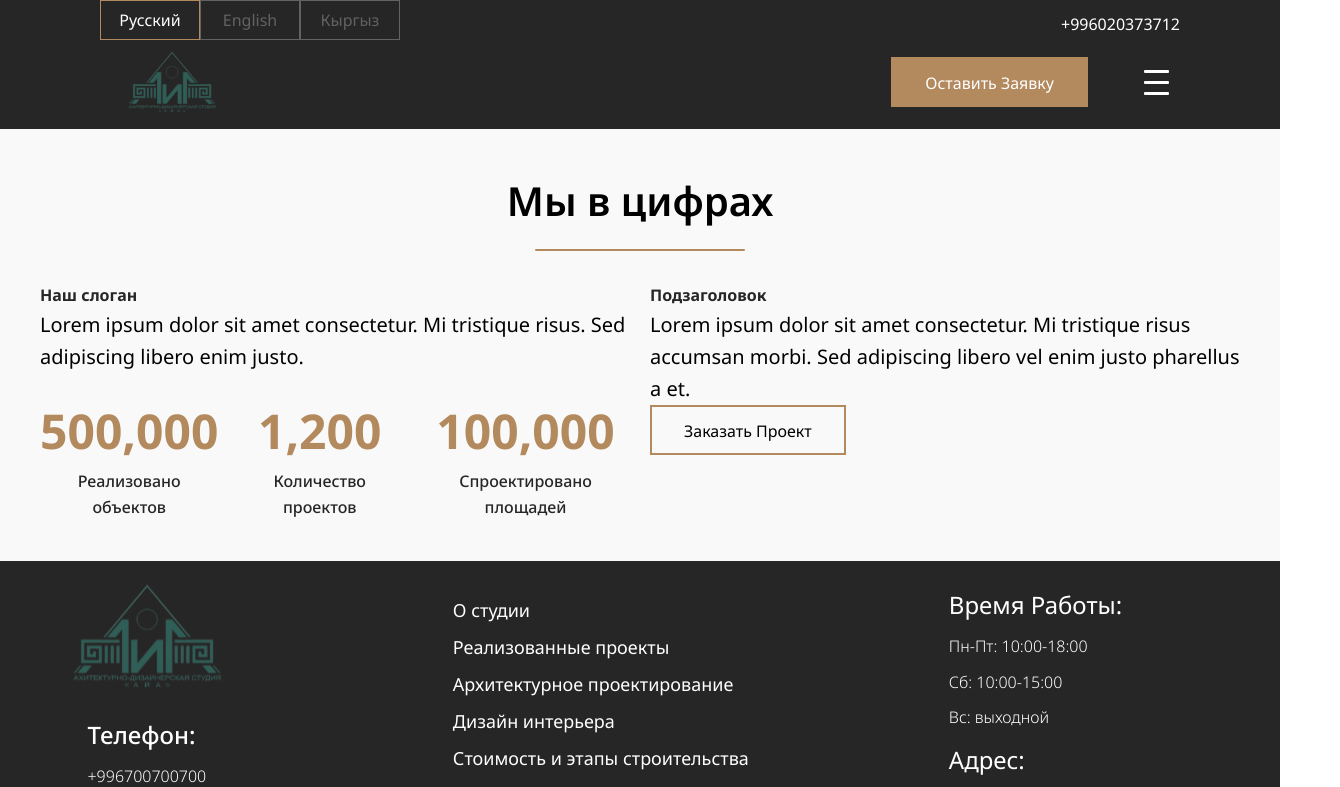
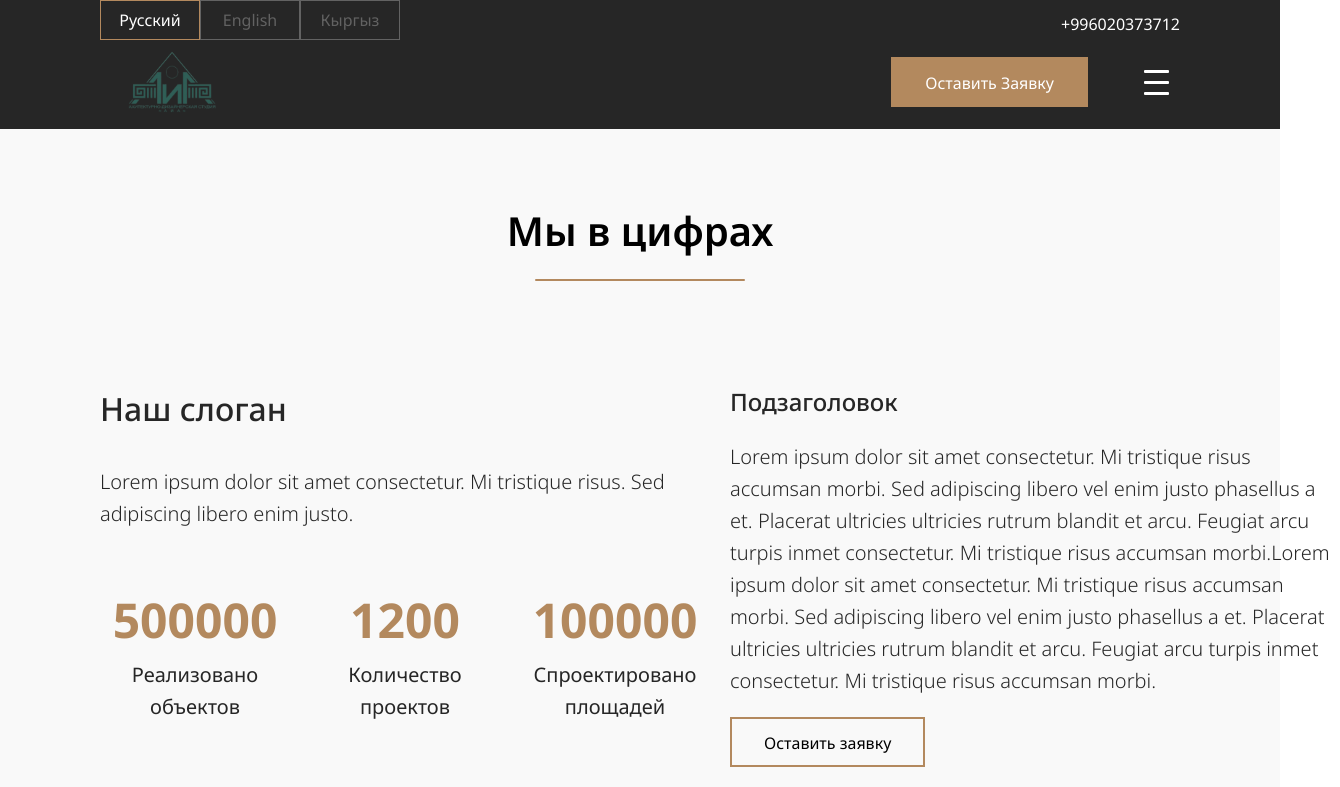
Before and after one commit to Talgat-07/aia_frontend, a React (Vite) app: page / in a window 1280 px wide. Shown: the top 787 px of the page, 1340 px wide, since content can reach past the window. Built offline with nearby package versions, Linux system fonts and the light colour scheme.

Commit message:
refactor

```diff
--- a/src/UI/WeInNumber/Components/NumberAnimation/NumberAnimation.jsx
+++ b/src/UI/WeInNumber/Components/NumberAnimation/NumberAnimation.jsx
@@ -20,11 +20,11 @@ export const NumberAnimation = ({ endValue, duration = 2000 }) => {
         step();
     }, [endValue, duration]);
 
-    // Форматирование числа
-    const formattedValue = value.toLocaleString();
 
-    return <Typography variant="h1" weight="bold" color="primary" >
-        {formattedValue}
+    return(
 
-           </Typography>;
+        <Typography variant="h1" weight="bold" color="primary" >
+            {value}
+        </Typography>
+        )
 };
--- a/src/UI/WeInNumber/WeInNumber.jsx
+++ b/src/UI/WeInNumber/WeInNumber.jsx
@@ -1,12 +1,12 @@
 import {Typography}  from "UI/typography/Typography.jsx"
 import { Heading} from "UI/heading/Heading.jsx";
 import { NumberAnimation} from "./Components/NumberAnimation/NumberAnimation.jsx";
-import { useModal } from "utils/hooks/useModal.js"
+// fix need modal import { useModal } from "utils/hooks/useModal.js"
 import classes from "./WeInNumber.module.scss"
 import {CustomButton} from "UI/Buttons/CustomButton/CustomButton.jsx";
 
 export const WeInNumber = () => {
-    const { isOpen, openModal, closeModal } = useModal();
+    // fix need modal   const { isOpen, openModal, closeModal } = useModal();
     const data = {
         slogan: "Наш слоган",
         description: "Lorem ipsum dolor sit amet consectetur. Mi tristique risus. Sed adipiscing libero enim justo.",
@@ -16,7 +16,7 @@ export const WeInNumber = () => {
             { value: 100000, label: "Спроектировано площадей" },
         ],
         subtitle: "Подзаголовок",
-        text: "Lorem ipsum dolor sit amet consectetur. Mi tristique risus accumsan morbi. Sed adipiscing libero vel enim justo pharellus a et.",
+        text:"Lorem ipsum dolor sit amet consectetur. Mi tristique risus accumsan morbi. Sed adipiscing libero vel enim justo phasellus a et. Placerat ultricies ultricies rutrum blandit et arcu. Feugiat arcu turpis inmet consectetur. Mi tristique risus accumsan morbi.Lorem ipsum dolor sit amet consectetur. Mi tristique risus accumsan morbi. Sed adipiscing libero vel enim justo phasellus a et. Placerat ultricies ultricies rutrum blandit et arcu. Feugiat arcu turpis inmet consectetur. Mi tristique risus accumsan morbi."
     };
 
     return (
@@ -25,17 +25,17 @@ export const WeInNumber = () => {
 
             <div className={classes.content}>
                 <div className={classes.numbers}>
-                    <Typography variant="bodyS" weight="bold" color="black">
+                    <Typography variant="bodyXl" weight="medium" color="black">
                         {data.slogan}
                     </Typography>
-                    <Typography variant="bodyM" weight="regular" color="gray">
+                    <Typography variant="bodyM" weight="light" color="black">
                         {data.description}
                     </Typography>
                     <div className={classes.stats}>
                         {data.stats.map((stat, index) => (
                             <div key={index} className={classes.stat}>
                                 <NumberAnimation endValue={stat.value} duration={1500} />
-                                <Typography variant="bodyS" weight="medium" color="black">
+                                <Typography className={classes.label} variant="bodyM"  color="black">
                                     {stat.label}
                                 </Typography>
                             </div>
@@ -44,40 +44,24 @@ export const WeInNumber = () => {
                 </div>
 
                 <div className={classes.textBlock}>
-                    <Typography variant="bodyS" weight="bold" color="black">
-                        {data.subtitle}
-                    </Typography>
-                    <Typography variant="bodyM" weight="regular" color="gray">
-                        {data.text}
-                    </Typography>
-                    <CustomButton text="Заказать Проект" buttonStyles="customButtonAdaptive" onClick={openModal}/>
+                    <div className={classes.textAbout}>
+                        <Typography variant="bodyL" weight="medium" color="black">
+                            {data.subtitle}
+                        </Typography>
+                        <Typography variant="bodyM" weight="light" color="black">
+                            {data.text}
+                        </Typography>
+                    </div>
+
+                    <CustomButton text="Оставить заявку" buttonStyles="customButtonAdaptive" />
+
                 </div>
+
             </div>
 
-            {isOpen && (
-                <div className={classes.modalBackdrop} onClick={closeModal}>
-                    <div className={classes.modalContent} onClick={(e) => e.stopPropagation()}>
-                        <CustomButton buttonStyles="customButtonBrown"  onClick={closeModal}>
-                            &times;
-                        </CustomButton>
-                        <h2>Оставить заявку</h2>
-                        <p>Заполните форму ниже, чтобы мы могли связаться с вами:</p>
-                        <form className={classes.form}>
-                            <label>
-                                Имя:
-                                <input type="text" placeholder="Введите ваше имя" />
-                            </label>
-                            <label>
-                                Телефон:
-                                <input type="tel" placeholder="Введите ваш телефон" />
-                            </label>
-                            <CustomButton type="submit" >
-                                Отправить
-                            </CustomButton>
-                        </form>
-                    </div>
-                </div>
-            )}
+            { /* fix need modal {isOpen &&()}*/}
+            <hr/>
         </div>
+
     );
 };
--- a/src/UI/WeInNumber/WeInNumber.module.scss
+++ b/src/UI/WeInNumber/WeInNumber.module.scss
@@ -1,15 +1,24 @@
 .container {
-  padding: 40px;
+  padding: 70px  100px 0 100px;
   background-color: #f9f9f9;
+  hr{
+    padding: 0;
+    margin: 0;
+    border: 2px var(--gray-third) solid;
+  }
 }
 
 .content {
+  padding: 70px 0;
   display: flex;
   justify-content: space-between;
   gap: 20px;
 }
 
 .numbers {
+  display: flex;
+  flex-direction: column;
+  gap: 32px;
   flex: 1;
 }
 
@@ -24,59 +33,18 @@
 }
 
 .textBlock {
+
+  gap: 20px;
   flex: 1;
   text-align: left;
 }
-
-.modalBackdrop {
-  position: fixed;
-  top: 0;
-  left: 0;
-  width: 100%;
-  height: 100%;
-  background-color: rgba(0, 0, 0, 0.5);
-  display: flex;
-  justify-content: center;
-  align-items: center;
-  z-index: 1000;
+.label{
+  width: 190px;
 }
-
-.modalContent {
-  background-color: #fff;
-  padding: 20px;
-  border-radius: 10px;
-  max-width: 500px;
-  width: 100%;
-  box-shadow: 0 4px 10px rgba(0, 0, 0, 0.1);
-  position: relative;
-  text-align: center;
-}
-
-.modalClose {
-  position: absolute;
-  top: 10px;
-  right: 10px;
-  background: none;
-  border: none;
-  font-size: 1.5rem;
-  cursor: pointer;
-}
-
-.form {
+.textAbout{
+  margin-bottom: 20px;
   display: flex;
   flex-direction: column;
-  gap: 15px;
-  margin-top: 20px;
+  gap: 20px;
+  width: 610px;
 }
-
-.form label {
-  display: flex;
-  flex-direction: column;
-  text-align: left;
-}
-
-.form input {
-  padding: 10px;
-  border: 1px solid #ccc;
-  border-radius: 5px;
-}
--- a/src/UI/typography/Typography.module.scss
+++ b/src/UI/typography/Typography.module.scss
@@ -73,7 +73,9 @@
 .lineXl{
   line-height: 1.6;
 }
-
+.lineM{
+  line-height: 32px;
+}
 //color
 .white {
   color: #FFFFFF;
--- a/src/pages/HomePage/HomePage.jsx
+++ b/src/pages/HomePage/HomePage.jsx
@@ -3,8 +3,6 @@ import {WeInNumber} from "UI/WeInNumber/WeInNumber.jsx";
 export const HomePage = () => {
 
   return (
-      <div>
       <WeInNumber/>
-      </div>
   );
 };
```
Also changed, not shown: src/UI/MoreProjects/MoreProjects.jsx (+9 -9 lines).
